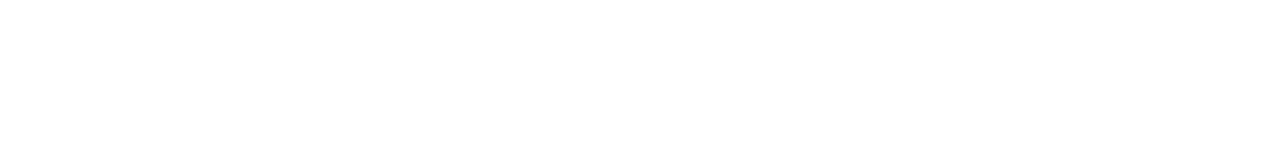
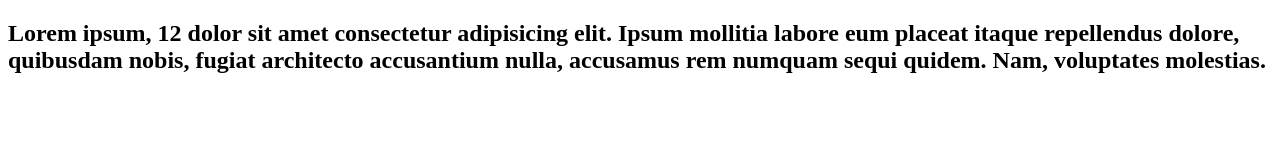
Before and after one commit to devHardzao/praticando-git-github, a plain HTML site: page index.html in a window 1280 px wide. Drawn offline with Linux system fonts and the light colour scheme.

Commit message:
adicionando h2 no body

```diff
--- a/index.html
+++ b/index.html
@@ -7,6 +7,6 @@
     <title>Git e Github</title>
 </head>
 <body>
-
+    <h2>Lorem ipsum, 12 dolor sit amet consectetur adipisicing elit. Ipsum mollitia labore eum placeat itaque repellendus dolore, quibusdam nobis, fugiat architecto accusantium nulla, accusamus rem numquam sequi quidem. Nam, voluptates molestias.</h2>
 </body>
 </html>
```
